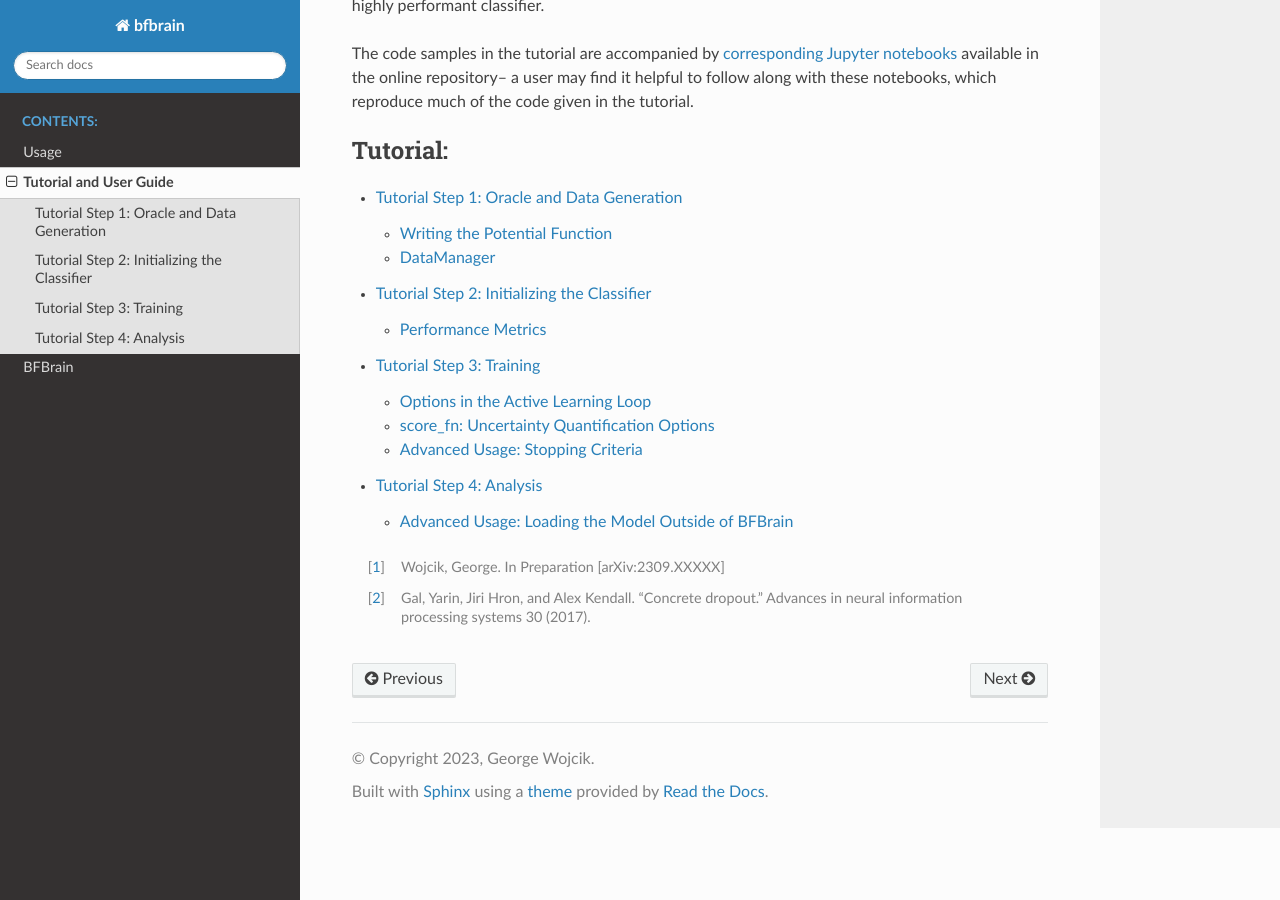
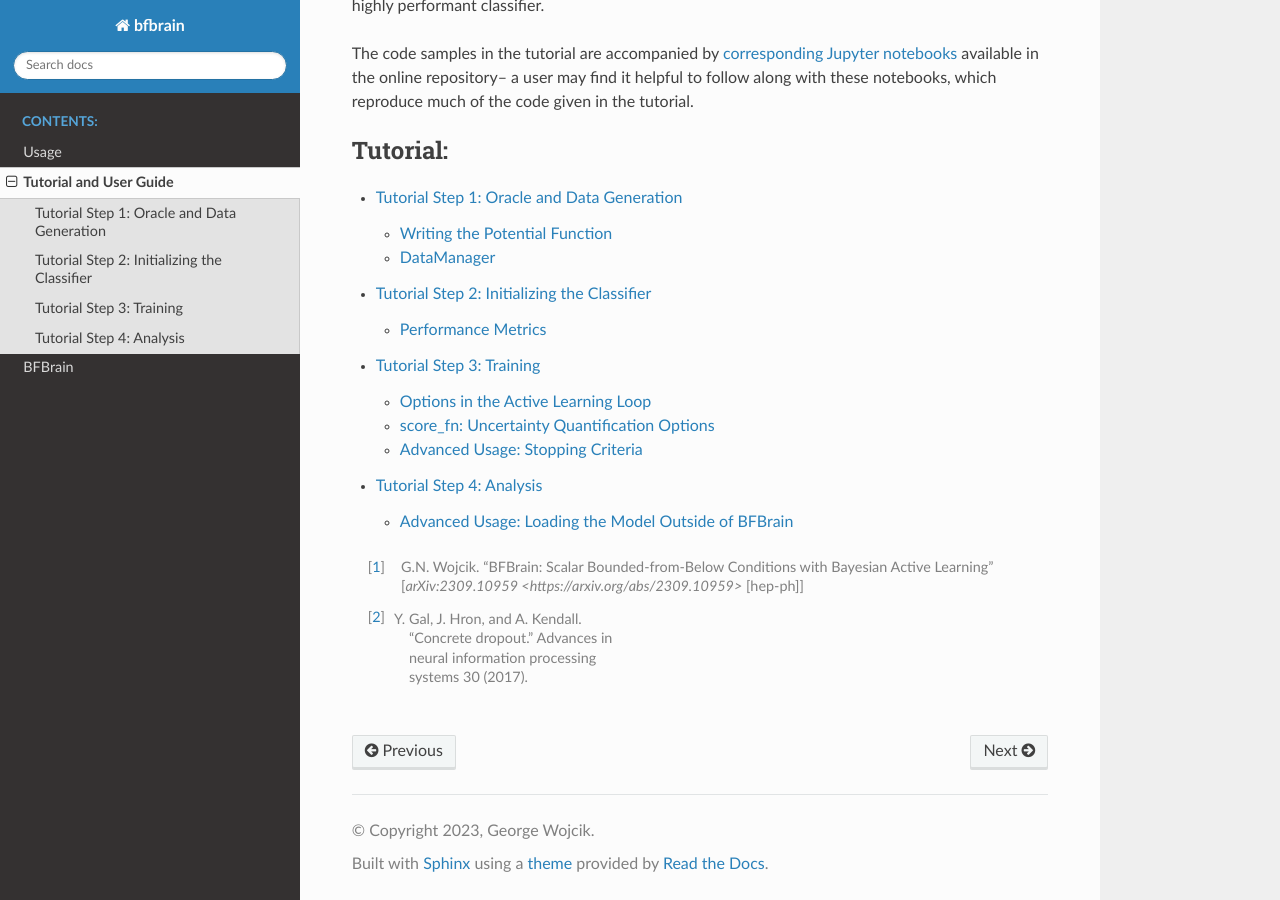
Before and after one commit to Gwojci03/BFBrain, a Sphinx documentation site: the page built from docs/source/tutorial.rst, in a window 1280 px wide and 900 px high, scrolled down 1006 px. Built offline with Sphinx 7.4.7 and the Read the Docs theme 2.0.0, drawn with Linux system fonts in a browser that asks for light colours.

Commit message:
Update tutorial.rst

```diff
--- a/docs/source/tutorial.rst
+++ b/docs/source/tutorial.rst
@@ -40,6 +40,6 @@ The code samples in the tutorial are accompanied by `corresponding Jupyter noteb
    training
    analysis
 
-.. [1] Wojcik, George. In Preparation [arXiv:2309.XXXXX]
+.. [1] G.N. Wojcik. "BFBrain: Scalar Bounded-from-Below Conditions with Bayesian Active Learning" [`arXiv:2309.10959 <https://arxiv.org/abs/2309.10959>` [hep-ph]]
 
-.. [2] Gal, Yarin, Jiri Hron, and Alex Kendall. "Concrete dropout." Advances in neural information processing systems 30 (2017).
+.. [2] Y. Gal, J. Hron, and A. Kendall. "Concrete dropout." Advances in neural information processing systems 30 (2017).
```
